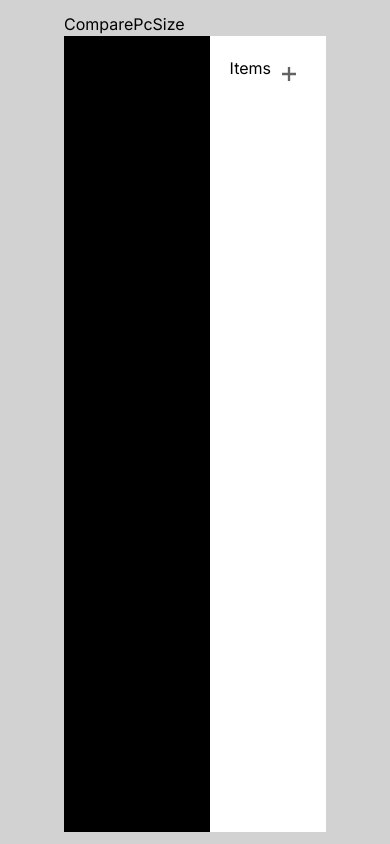
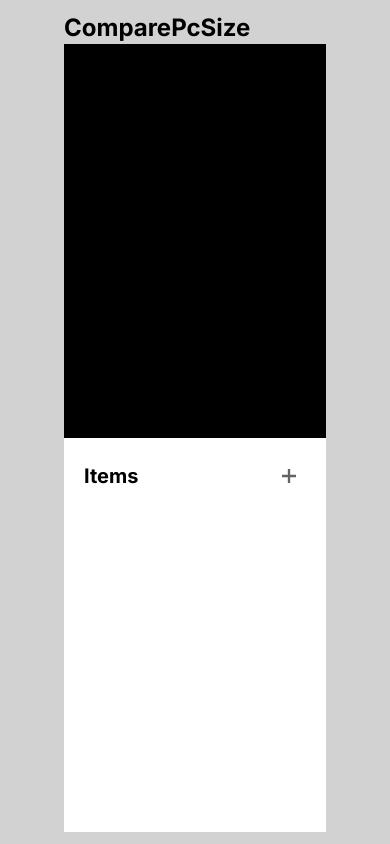
Before and after one commit to angelol-git/comparesffsize, a React (Vite) app: page / in a window 390 px wide. Built offline with nearby package versions, Linux system fonts and the light colour scheme.

Commit message:
convert app.jsx to tailwind

```diff
--- a/src/App.css
+++ b/src/App.css
@@ -9,70 +9,8 @@ body {
   font-family: "Inter", sans-serif;
 }
 
-.canvas-wrapper {
-  height: 100%;
-  background-color: black;
-}
-
-.sidebar-wrapper {
-  height: 100%;
-  background-color: white;
-}
-
-.canvas-item:hover {
-  cursor: pointer;
-}
-
-.main-header {
-  font-size: 24px;
-}
-
-.sidebar-container {
-  display: flex;
-  flex-direction: column;
-  height: 100%;
-  padding: 20px;
-  overflow-y: auto;
-}
-
-.sidebar-header {
-  display: flex;
-  justify-content: space-between;
-}
-
-.sidebar-header-button {
-  display: flex;
-  align-items: center;
-  justify-content: center;
-  background-color: transparent;
-  border: none;
-  width: 35px;
-  height: 35px;
-  cursor: pointer;
-}
-
-.sidebar-header-button:hover {
-  background-color: rgb(239, 239, 239);
-}
-
-.items-list {
-  display: flex;
-  flex-direction: column;
-  padding: 10px 0px 10px 0px;
-  gap: 15px;
-  height: 100%;
-  list-style-type: none;
-  overflow-y: visible;
-}
-
 @media only screen and (max-width:920px) {
   #root {
     height: 100%;
   }
-
-
-  .main-container {
-    grid-template-rows: 1fr 1fr;
-    grid-template-columns: minmax(0, 1fr);
-  }
 }
--- a/src/App.jsx
+++ b/src/App.jsx
@@ -6,7 +6,7 @@ import AddItemForm from "./components/sidebar/AddItemForm";
 import SelectedItems from "./components/sidebar/SelectedItems";
 import CanvasItems from "./components/canvas/CanvasItems";
 import "./App.css";
-import "./reset.css";
+// import "./reset.css";
 
 const queryClient = new QueryClient();
 function App() {
@@ -17,9 +17,9 @@ function App() {
   return (
     <QueryClientProvider client={queryClient}>
       <main className="grid grid-rows-[auto_1fr] h-full">
-        <h1 className="">ComparePcSize</h1>
-        <div className="grid grid-cols-[minmax(0,1.5fr)_1fr]">
-          <section id="canvas-wrapper" className="h-full bg-black">
+        <h1 className="text-2xl font-bold">ComparePcSize</h1>
+        <div className="grid grid-cols-1 grid-rows-2 md:grid-rows-[minmax(0,1fr)] md:grid-cols-[1.5fr_1fr]">
+          <section id="canvas-wrapper" className="h-fill bg-black">
             <Canvas camera={{ position: [10, 15, 20], fov: 75 }}>
               {selectedItems.length > 0 && (
                 <CanvasItems selectedItems={selectedItems} />
@@ -30,19 +30,19 @@ function App() {
             </Canvas>
           </section>
           <section id="sidebar-wrapper" className="h-fill bg-white">
-            <div className="sidebar-container">
-              <header className="sidebar-header">
-                <h2>Items</h2>
+            <div className="flex flex-col h-full p-5  overflow-y-auto">
+              <header className="flex justify-between items-center">
+                <h2 className="text-xl font-bold">Items</h2>
                 <button
                   onClick={() => {
                     setShowAddItemForm(true);
                   }}
-                  className="sidebar-header-button"
+                  className="flex items-center justify-center bg-transparent hover:bg-gray-100 border-none w-[35px] h-[35px] cursor-pointer"
                 >
                   <PlusSvg height={"14px"} width={"14px"} color="#636363" />
                 </button>
               </header>
-              <ul className="items-list">
+              <ul className="flex flex-col py-2.5 px-0 gap-[10px] h-full list-none">
                 {selectedItems.length > 0 &&
                   selectedItems.map((item) => {
                     return (
--- a/src/components/canvas/CanvasItems.jsx
+++ b/src/components/canvas/CanvasItems.jsx
@@ -43,7 +43,7 @@ function CanvasItems({ selectedItems }) {
     } else
       return (
         <mesh
-          className="canvas-item"
+          className="canvas-pointer"
           position={calculatePosition(width, height, length, index)}
           key={item.id}
         >
```
